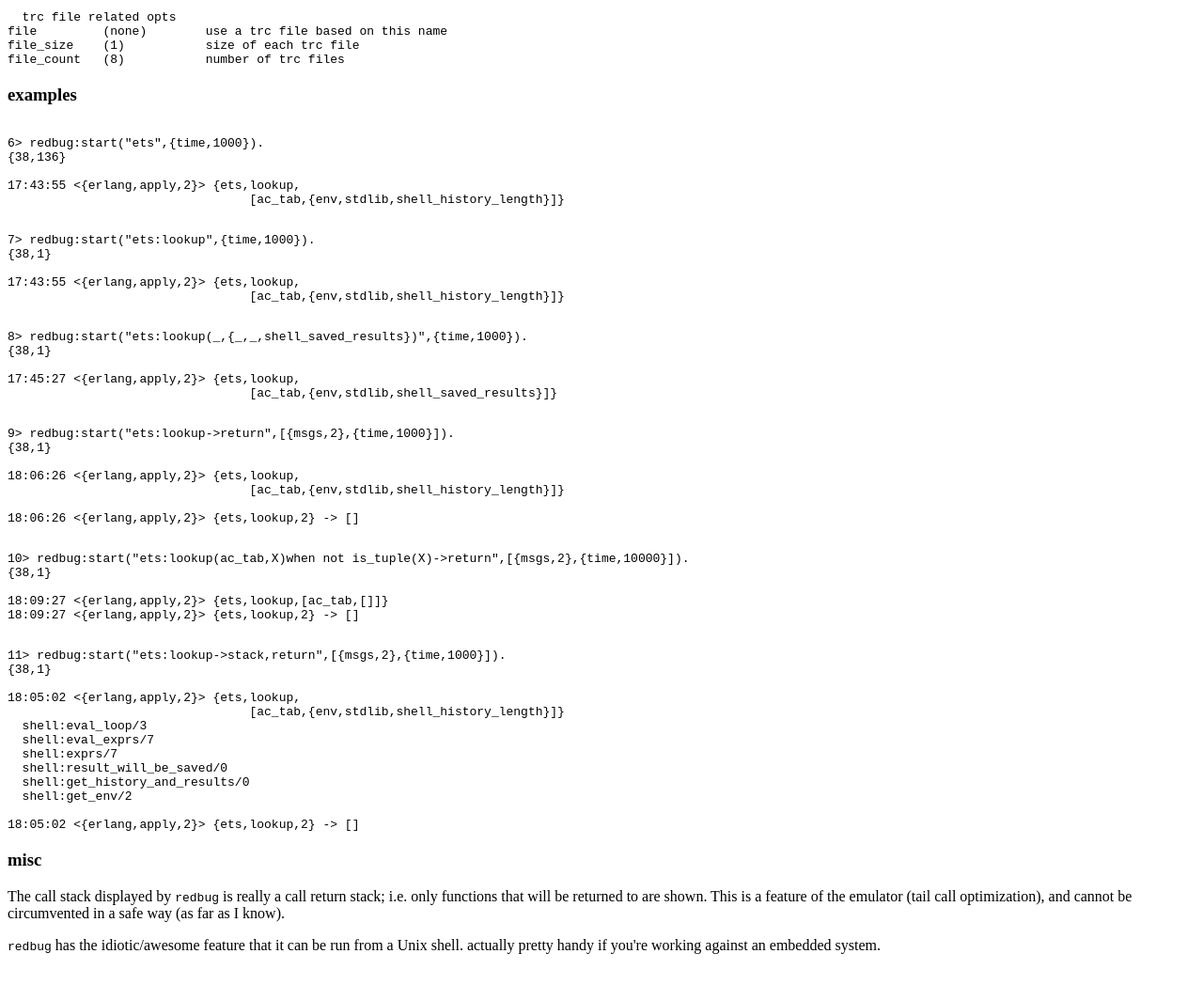
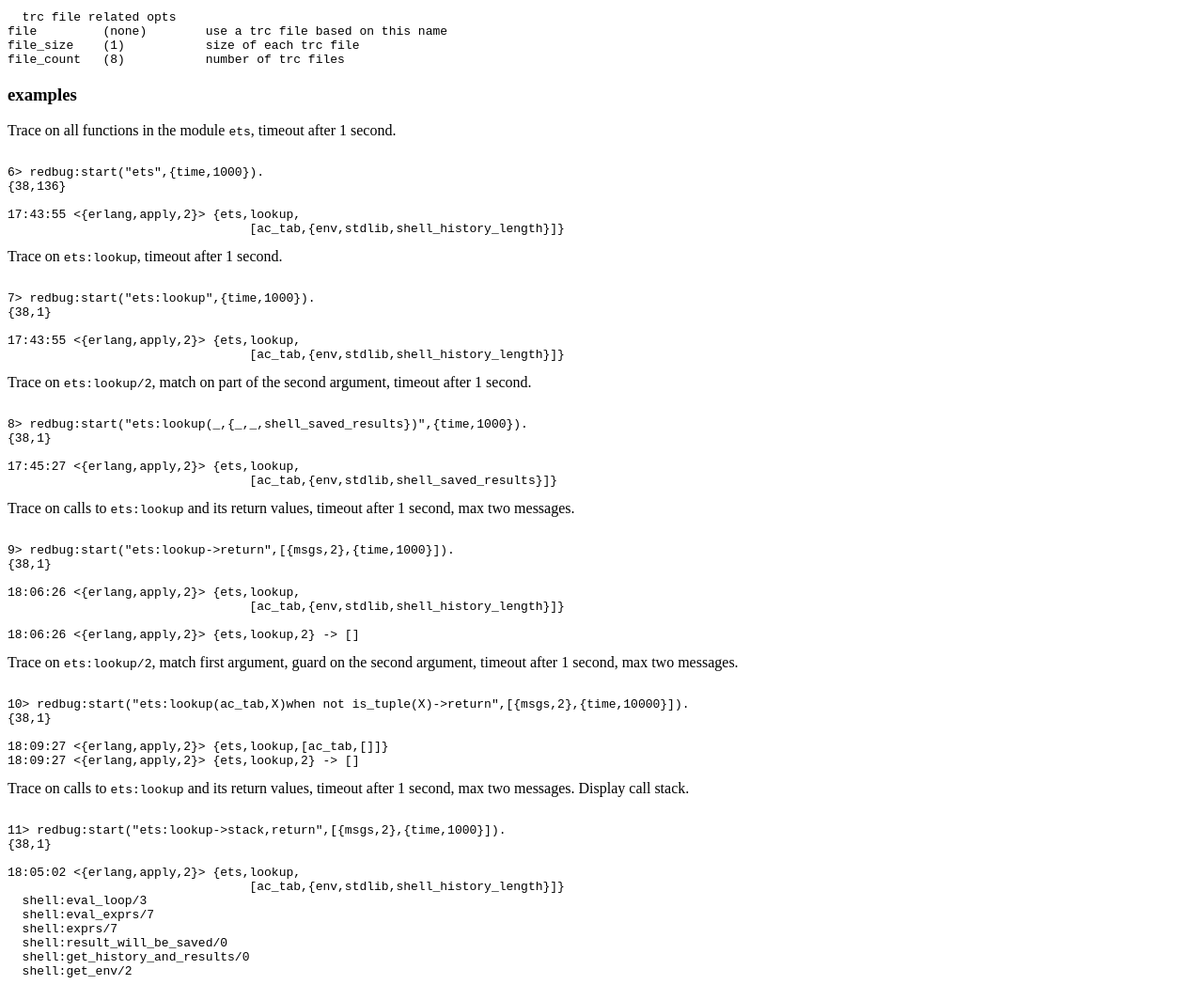
Before and after one commit to massemanet/eper, a plain HTML site: page redbug.html in a window 1280 px wide. Shown: the part 2200-3248 px from the top of the page at 94% size. Drawn offline with Linux system fonts and the light colour scheme.

Commit message:
somewhat useful doc.

```diff
--- a/redbug.html
+++ b/redbug.html
@@ -151,7 +151,7 @@ file_count   (8)           number of trc files
 </tt></pre>
 
 <h3>examples</h3>
-
+Trace on all functions in the module <tt>ets</tt>, timeout after 1 second.
 <pre><tt>
 6&gt; redbug:start("ets",{time,1000}).
 {38,136}
@@ -159,7 +159,7 @@ file_count   (8)           number of trc files
 17:43:55 <{erlang,apply,2}> {ets,lookup,
                                  [ac_tab,{env,stdlib,shell_history_length}]}
 </tt></pre>
-
+Trace on <tt>ets:lookup</tt>, timeout after 1 second.
 <pre><tt>
 7&gt; redbug:start("ets:lookup",{time,1000}).
 {38,1}
@@ -167,6 +167,7 @@ file_count   (8)           number of trc files
 17:43:55 <{erlang,apply,2}> {ets,lookup,
                                  [ac_tab,{env,stdlib,shell_history_length}]}
 </tt></pre>
+Trace on <tt>ets:lookup/2</tt>, match on part of the second argument, timeout after 1 second.
 <pre><tt>
 8&gt; redbug:start("ets:lookup(_,{_,_,shell_saved_results})",{time,1000}).
 {38,1}
@@ -174,7 +175,7 @@ file_count   (8)           number of trc files
 17:45:27 <{erlang,apply,2}> {ets,lookup,
                                  [ac_tab,{env,stdlib,shell_saved_results}]}
 </tt></pre>
-
+Trace on calls to <tt>ets:lookup</tt> and its return values, timeout after 1 second, max two messages.
 <pre><tt>
 9&gt; redbug:start("ets:lookup->return",[{msgs,2},{time,1000}]).
 {38,1}
@@ -184,7 +185,7 @@ file_count   (8)           number of trc files
 
 18:06:26 <{erlang,apply,2}> {ets,lookup,2} -> []
 </tt></pre>
-
+Trace on <tt>ets:lookup/2</tt>, match first argument, guard on the second argument, timeout after 1 second, max two messages.
 <pre><tt>
 10&gt; redbug:start("ets:lookup(ac_tab,X)when not is_tuple(X)->return",[{msgs,2},{time,10000}]).
 {38,1}
@@ -192,7 +193,7 @@ file_count   (8)           number of trc files
 18:09:27 <{erlang,apply,2}> {ets,lookup,[ac_tab,[]]}
 18:09:27 <{erlang,apply,2}> {ets,lookup,2} -> []
 </tt></pre>
-
+Trace on calls to <tt>ets:lookup</tt> and its return values, timeout after 1 second, max two messages. Display call stack.
 <pre><tt>
 11&gt; redbug:start("ets:lookup->stack,return",[{msgs,2},{time,1000}]).
 {38,1}
```
